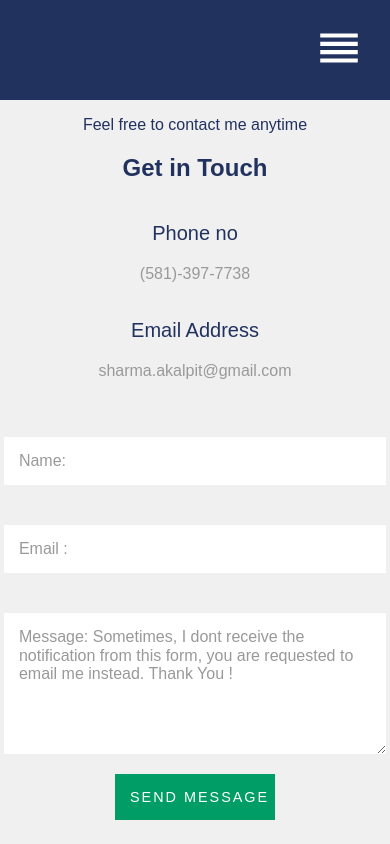
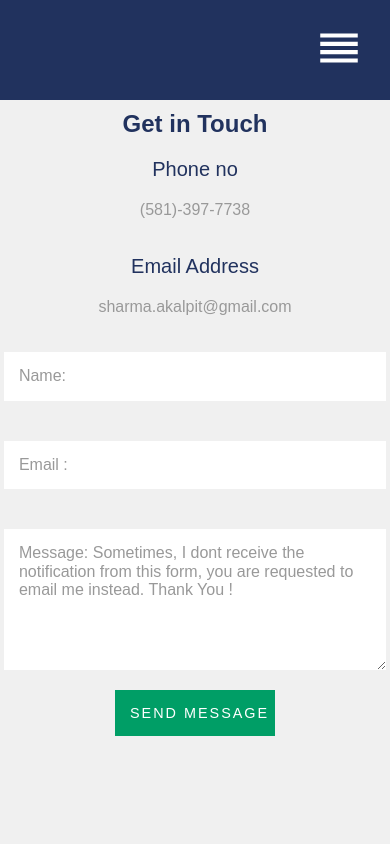
Before and after one commit to skininja673/Portfolio-React, a React (Create React App) app: page /contact in a window 390 px wide. Shown: the top 844 px of the page. Built offline with nearby package versions, Linux system fonts and the light colour scheme.

Commit message:
fixed form styling on mobile2

```diff
--- a/src/pages/ContactForm.js
+++ b/src/pages/ContactForm.js
@@ -8,7 +8,6 @@ const ContactForm = () => {
     return (
         <section className='contact' id='contact'>
             <div className='heading'>
-                <p>Feel free to contact me anytime</p>
                 <h2>Get in Touch</h2>
             </div>
 
--- a/src/styles/ContactForm.css
+++ b/src/styles/ContactForm.css
@@ -116,6 +116,12 @@
         display: flex;
         flex-direction: column;
     }
+    .heading h2 {
+        margin: 0;
+    }
+    .formBx {
+        margin: 0;
+    }
 }
 
 @media only screen and (max-width: 600px) {
```
